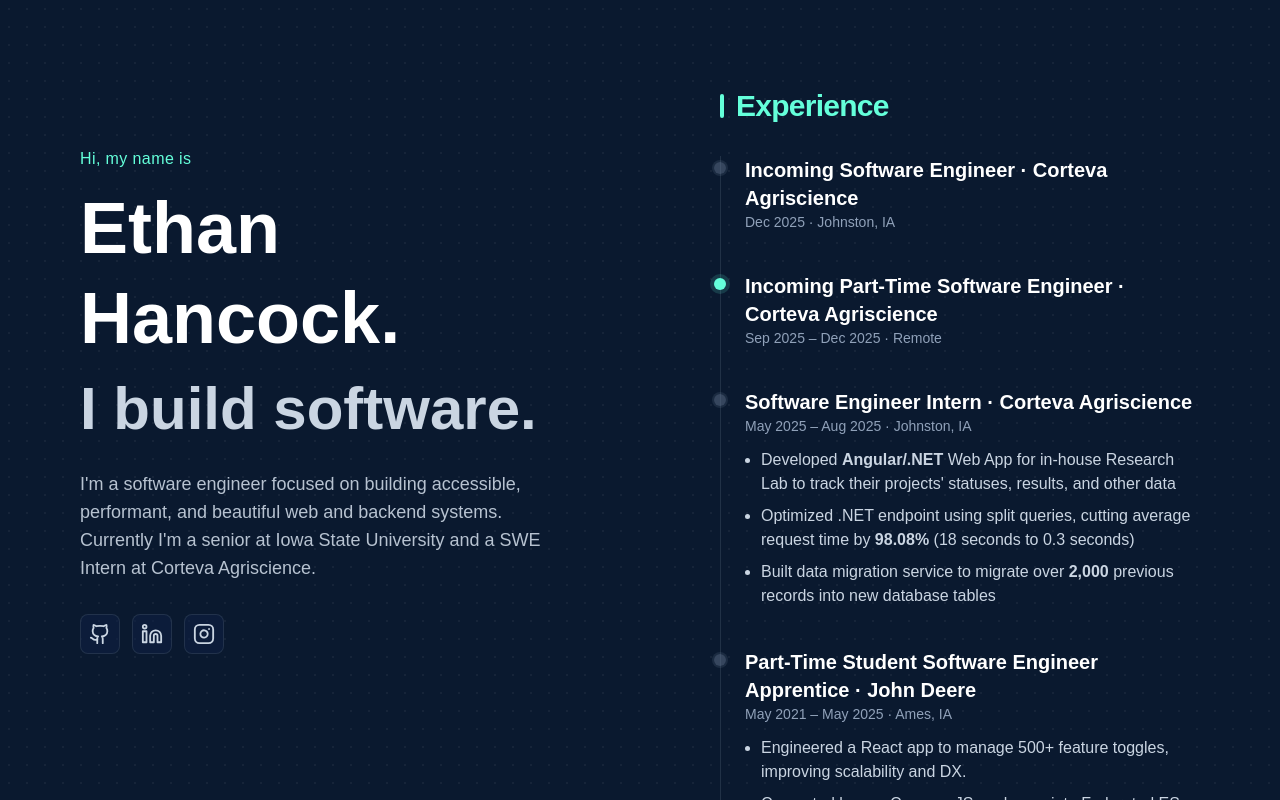
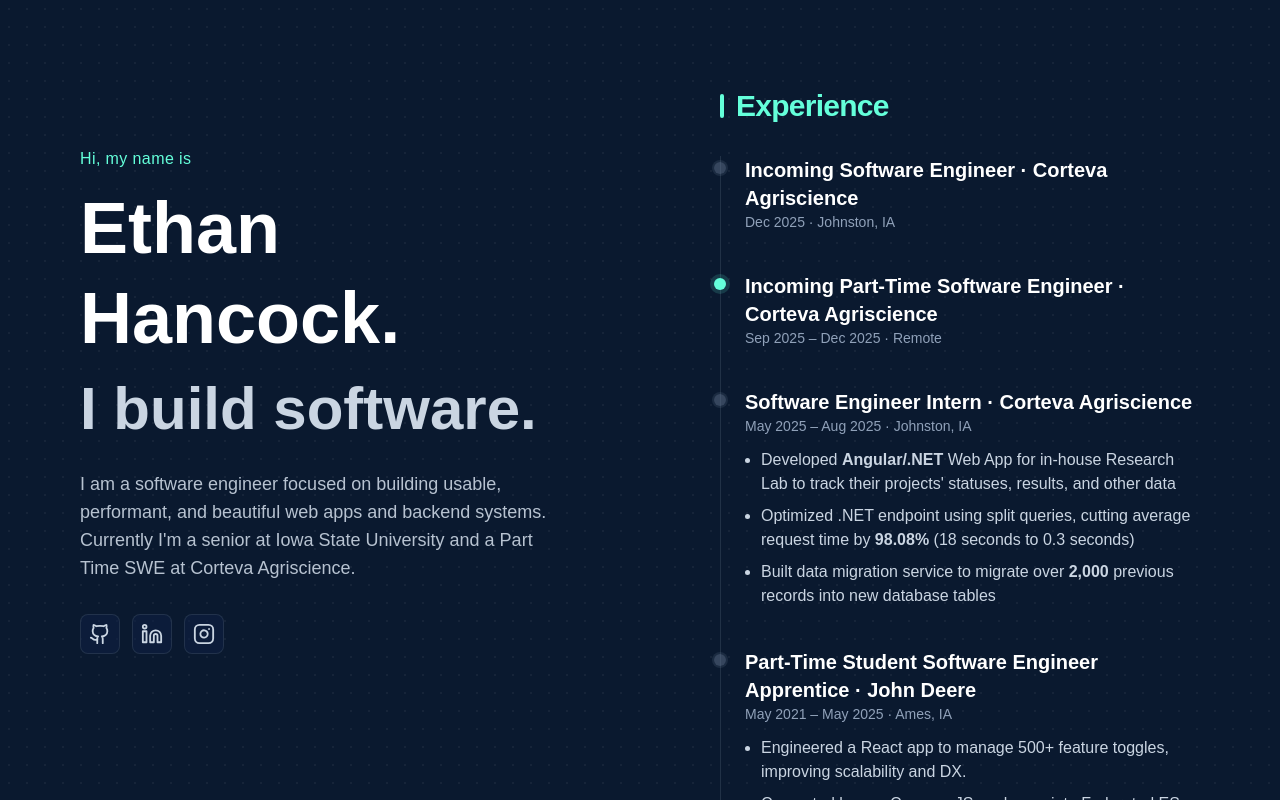
Before and after one commit to ethan-id/portfolio-v2, a Next.js app: page / in a window 1280 px wide. Built offline with nearby package versions, Linux system fonts and the light colour scheme.

Commit message:
Update bio section

```diff
--- a/src/app/page.tsx
+++ b/src/app/page.tsx
@@ -57,9 +57,7 @@ export default function Home() {
                         I build software.
                     </h2>
                     <p className='max-w-xl text-slate-300/90 text-base md:text-lg'>
-                        I&apos;m a software engineer focused on building accessible, performant, and beautiful web and
-                        backend systems. Currently I&apos;m a senior at Iowa State University and a SWE Intern at
-                        Corteva Agriscience.
+                        I am a software engineer focused on building usable, performant, and beautiful web apps and backend systems. Currently I&apos;m a senior at Iowa State University and a Part Time SWE  at Corteva Agriscience.
                     </p>
 
                     <div className='mt-8 flex items-center gap-3'>
```
